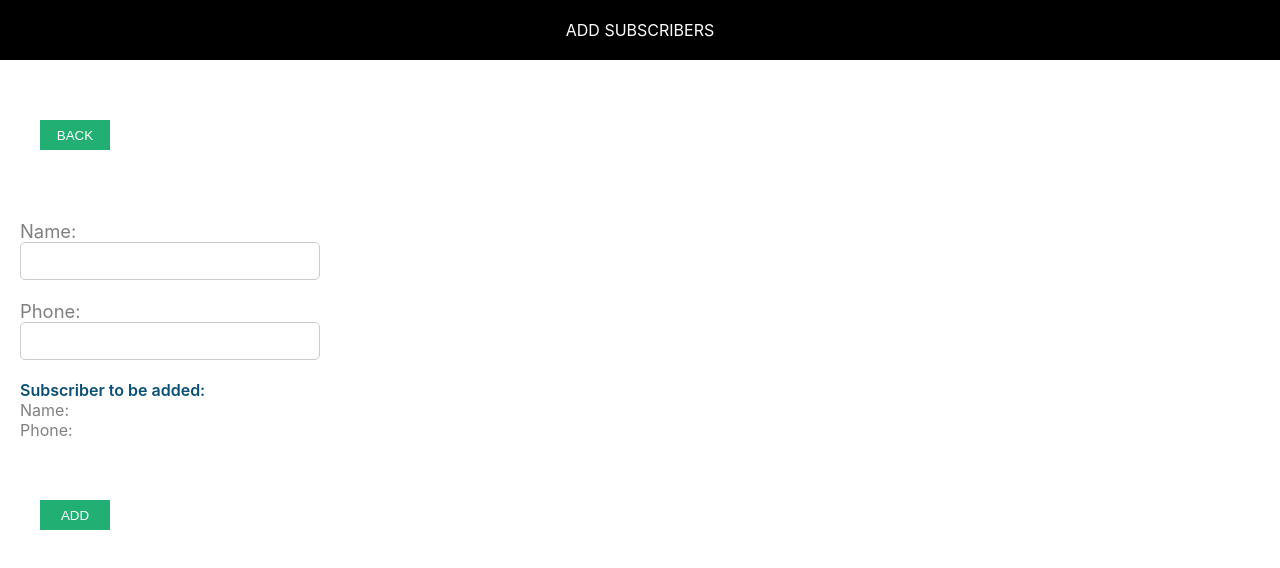
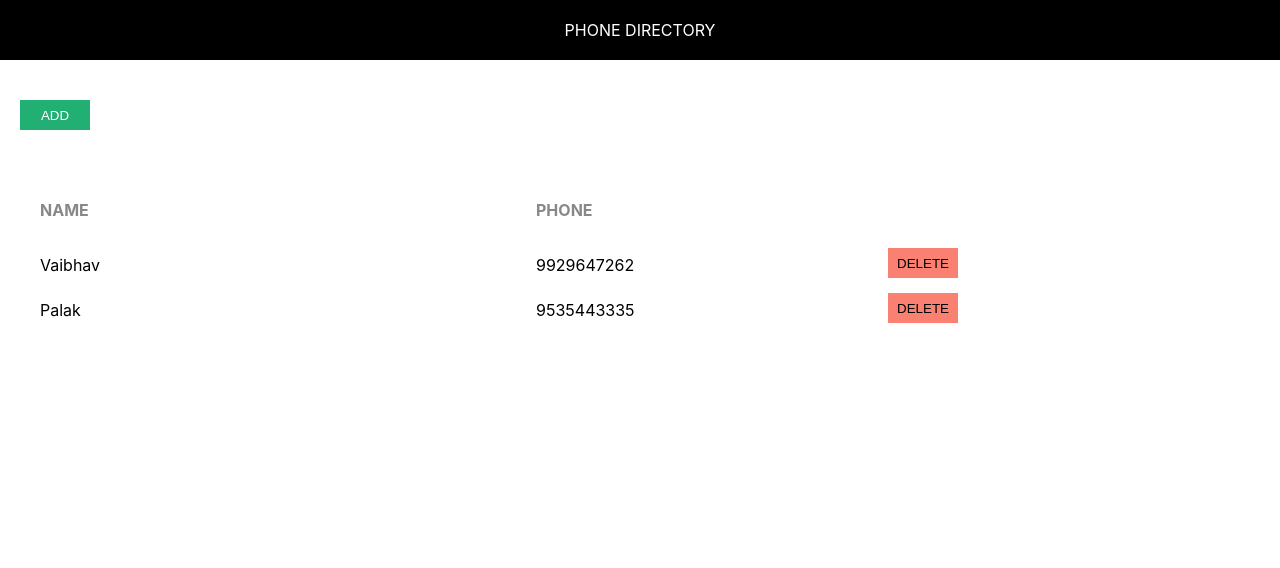
Before and after one commit to vjainlion/phone_directory, a React (Create React App) app: page / in a window 1280 px wide. Shown: the top 568 px of the page. Built offline with nearby package versions, Linux system fonts and the light colour scheme.

Commit message:
Added state in App

```diff
--- a/src/App.js
+++ b/src/App.js
@@ -1,7 +1,32 @@
 import React,{Component} from 'react';
 import Header from './component/header/header.component';
 import './App.css';
+
+const subscribers = [
+  {
+    id:1,
+    name:"Vaibhav",
+    phone:9929647262
+  },
+  {
+    id:2,
+    name:"Palak",
+    phone:9535443335
+  }
+
+];
+
 class App extends Component {
+
+
+  constructor()
+  {
+    super();
+    this.state =
+    {
+      subscribersListToShow:subscribers
+    }
+  }
 
   handleClick(value)
   {
@@ -9,19 +34,7 @@ class App extends Component {
   }
   render()
   {
-    const subscribers = [
-      {
-        id:1,
-        name:"Vaibhav",
-        phone:9929647262
-      },
-      {
-        id:2,
-        name:"Palak",
-        phone:9535443335
-      }
 
-    ];
 
     return(
       <div>
@@ -36,7 +49,7 @@ class App extends Component {
 
 
         {
-          subscribers.map(sub =>{
+           this.state.subscribersListToShow.map(sub =>{
             return  <div key={sub.id} className="content">
             <span className="name">{sub.name}</span>
             <span className="phone">{sub.phone}</span>
--- a/src/index.js
+++ b/src/index.js
@@ -8,7 +8,7 @@ import * as serviceWorker from './serviceWorker';
 
 ReactDOM.render(
   <React.StrictMode>
-    <AddSubscriber />
+    <App />
   </React.StrictMode>,
   document.getElementById('root')
 );
```
